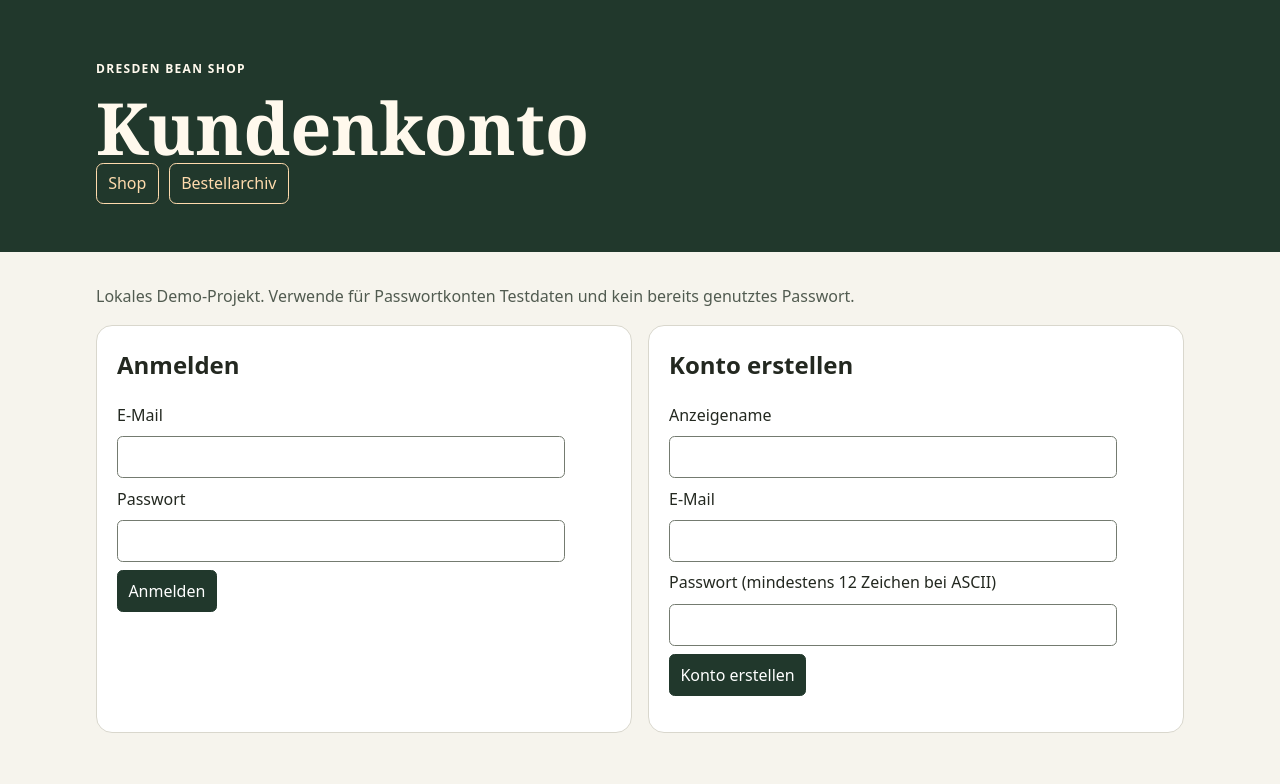
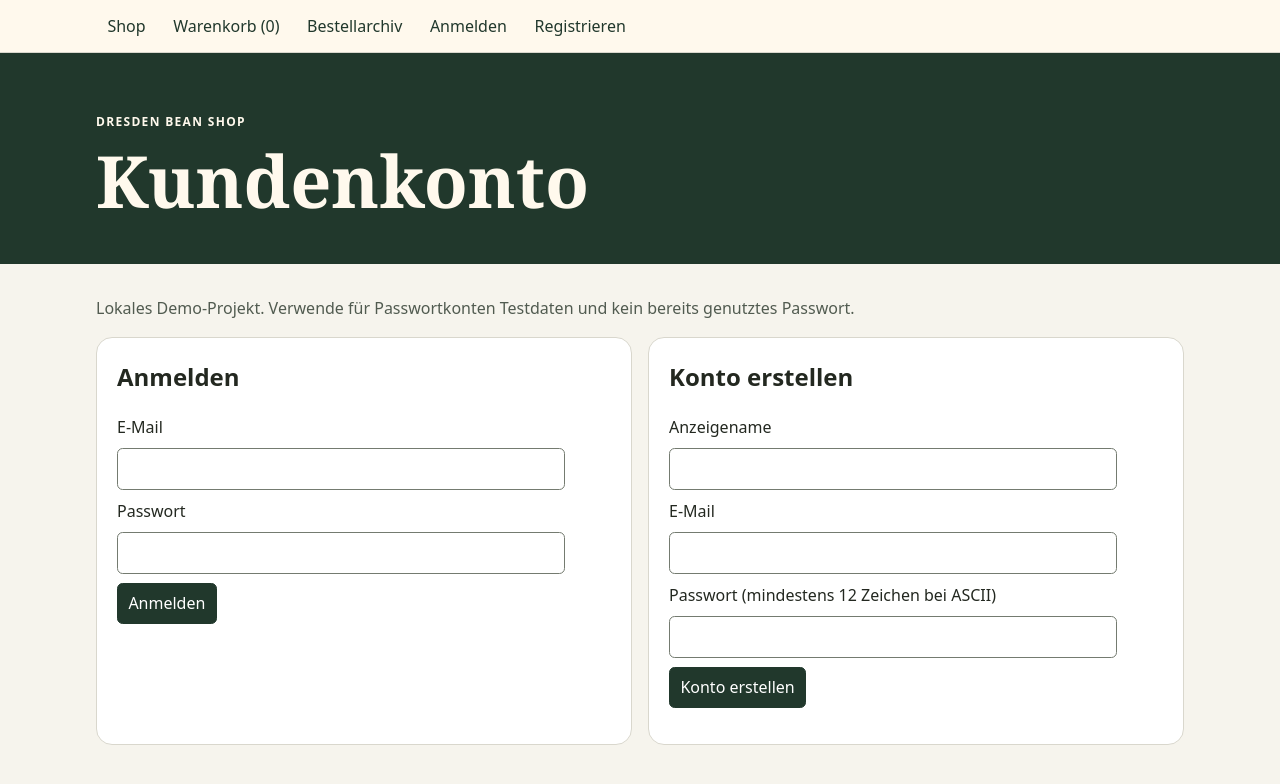
Before and after one commit to NadimTUD/PHP_project_dresden_bean_shop, a PHP site: page /account.php in a window 1280 px wide. Shown: the top 784 px of the page. Run offline with PHP 8.4, Linux system fonts and the light colour scheme; some libraries are stand-ins or nearby versions.

Commit message:
Add consistent shop navigation on every page

```diff
--- a/public/account.php
+++ b/public/account.php
@@ -5,6 +5,7 @@ require __DIR__ . '/../src/database.php';
 require __DIR__ . '/../src/accounts.php';
 require __DIR__ . '/../src/google.php';
 require __DIR__ . '/../src/html.php';
+require __DIR__ . '/../src/navigation.php';
 
 startShopSession();
 try {
@@ -49,14 +50,11 @@ unset($_SESSION['account_notice'], $_SESSION['account_error']);
     <link rel="stylesheet" href="/style.css">
 </head>
 <body>
+<?php shopNavigation($account === null ? '' : 'profile', $account, array_sum($_SESSION['cart'] ?? [])); ?>
 <header class="hero">
     <div class="wrap">
         <p class="eyebrow">DRESDEN BEAN SHOP</p>
         <h1>Kundenkonto</h1>
-        <nav class="shop-nav" aria-label="Hauptnavigation">
-            <a class="nav-button" href="/">Shop</a>
-            <a class="nav-button" href="/archive.php">Bestellarchiv</a>
-        </nav>
     </div>
 </header>
 <main class="wrap">
@@ -65,7 +63,7 @@ unset($_SESSION['account_notice'], $_SESSION['account_error']);
     <p class="muted">Lokales Demo-Projekt. Verwende für Passwortkonten Testdaten und kein bereits genutztes Passwort.</p>
     <?php if ($account === null): ?>
     <div class="catalog">
-        <section class="card">
+        <section class="card" id="login">
             <h2>Anmelden</h2>
             <form class="account-form" method="post">
                 <input type="hidden" name="csrf" value="<?= h($_SESSION['csrf']) ?>">
@@ -83,7 +81,7 @@ unset($_SESSION['account_notice'], $_SESSION['account_error']);
             </form>
             <?php endif; ?>
         </section>
-        <section class="card">
+        <section class="card" id="register">
             <h2>Konto erstellen</h2>
             <form class="account-form" method="post">
                 <input type="hidden" name="csrf" value="<?= h($_SESSION['csrf']) ?>">
@@ -99,7 +97,7 @@ unset($_SESSION['account_notice'], $_SESSION['account_error']);
         </section>
     </div>
     <?php else: ?>
-    <section class="card">
+    <section class="card" id="profile">
         <h2>Mein Profil<?= (int) $account['staff'] === 1 ? ' · Mitarbeitende' : '' ?></h2>
         <form class="account-form" method="post">
             <input type="hidden" name="csrf" value="<?= h($_SESSION['csrf']) ?>">
@@ -110,11 +108,6 @@ unset($_SESSION['account_notice'], $_SESSION['account_error']);
             <input type="email" id="profile-email" name="email" autocomplete="email" maxlength="254" value="<?= h($account['email']) ?>" required>
             <button>Profil speichern</button>
         </form>
-        <form method="post">
-            <input type="hidden" name="csrf" value="<?= h($_SESSION['csrf']) ?>">
-            <input type="hidden" name="action" value="logout">
-            <button class="secondary">Abmelden</button>
-        </form>
     </section>
     <?php endif; ?>
 </main>
--- a/public/archive.php
+++ b/public/archive.php
@@ -6,6 +6,7 @@ require __DIR__ . '/../src/shop.php';
 require __DIR__ . '/../src/customers.php';
 require __DIR__ . '/../src/accounts.php';
 require __DIR__ . '/../src/html.php';
+require __DIR__ . '/../src/navigation.php';
 
 startShopSession();
 
@@ -52,15 +53,12 @@ $pageUrl = static fn(int $number): string => '/archive.php?' . http_build_query(
     <link rel="stylesheet" href="/style.css">
 </head>
 <body>
+<?php shopNavigation('archive', $account, array_sum($_SESSION['cart'] ?? [])); ?>
 <header class="hero">
     <div class="wrap">
         <p class="eyebrow">DRESDEN BEAN SHOP</p>
         <h1>Bestellarchiv</h1>
         <p><?= $staff ? 'Mitarbeiteransicht · Alle Bestellungen' : 'Deine Bestellungen mit Datum, Uhrzeit und Artikeln' ?></p>
-        <nav class="shop-nav" aria-label="Hauptnavigation">
-            <a class="nav-button" href="/">Shop</a>
-            <a class="nav-button" href="/account.php">Mein Konto</a>
-        </nav>
     </div>
 </header>
 <main class="wrap">
--- a/public/style.css
+++ b/public/style.css
@@ -23,9 +23,17 @@ input { width: 4.1rem; border: 1px solid #747b70; }
 .notice, .warning { padding: .75rem 1rem; border-radius: .4rem; }
 .notice { background: #e4f0e2; }
 .warning { background: #ffe2d6; }
-.shop-nav { display: flex; gap: .65rem; flex-wrap: wrap; }
-.hero .nav-button { border: 1px solid #ffdbad; border-radius: .45rem; padding: .45rem .7rem; text-decoration: none; }
-.hero .nav-button:hover { background: #ffdbad; color: #21382c; }
+.shop-nav { position: sticky; top: 0; z-index: 1; background: #fff9ed; border-bottom: 1px solid #d9d7cd; }
+.nav-links { display: flex; align-items: center; gap: .3rem; flex-wrap: wrap; padding-block: .45rem; }
+.shop-nav .nav-button {
+    display: inline-block; border: 1px solid transparent; border-radius: .4rem;
+    padding: .35rem .65rem; color: #21382c; background: transparent; text-decoration: none;
+}
+.shop-nav .nav-button:hover { background: #e4f0e2; text-decoration: underline; }
+.shop-nav [aria-current="page"] { background: #21382c; color: #fff9ed; }
+.shop-nav [aria-current="page"]:hover { background: #2e4b3a; color: #fff9ed; }
+.shop-nav form { margin-left: auto; }
+#cart, #login, #register, #profile { scroll-margin-top: 9rem; }
 .account-form { display: grid; gap: .55rem; max-width: 28rem; margin-bottom: 1rem; }
 .account-form input { width: 100%; }
 .account-form button { justify-self: start; }
--- /dev/null
+++ b/src/navigation.php
@@ -0,0 +1,36 @@
+<?php
+declare(strict_types=1);
+
+/** Render one consistent menu. Authorization stays in the destination pages. */
+function shopNavigation(string $page, ?array $account, int $cartCount): void
+{
+    $staff = $account !== null && (int) $account['staff'] === 1;
+    $links = [
+        ['shop', '/', 'Shop'],
+        ['cart', '/#cart', "Warenkorb ({$cartCount})"],
+        ['archive', '/archive.php', $staff ? 'Bestellarchiv · Alle Bestellungen'
+            : ($account === null ? 'Bestellarchiv' : 'Meine Bestellungen')],
+    ];
+    if ($account === null) {
+        $links[] = ['login', '/account.php#login', 'Anmelden'];
+        $links[] = ['register', '/account.php#register', 'Registrieren'];
+    } else {
+        $links[] = ['profile', '/account.php#profile', 'Meine Kundendaten'];
+    }
+    ?>
+    <nav class="shop-nav" aria-label="Hauptnavigation">
+        <div class="wrap nav-links">
+            <?php foreach ($links as [$key, $href, $label]): ?>
+                <a class="nav-button" href="<?= h($href) ?>"<?= $key === $page ? ' aria-current="page"' : '' ?>><?= h($label) ?></a>
+            <?php endforeach; ?>
+            <?php if ($account !== null): ?>
+                <form method="post" action="/account.php">
+                    <input type="hidden" name="csrf" value="<?= h($_SESSION['csrf']) ?>">
+                    <input type="hidden" name="action" value="logout">
+                    <button class="nav-button" type="submit">Abmelden</button>
+                </form>
+            <?php endif; ?>
+        </div>
+    </nav>
+    <?php
+}
```
Also changed, not shown: public/index.php (+2 -5 lines), README.md, 1 other file.
